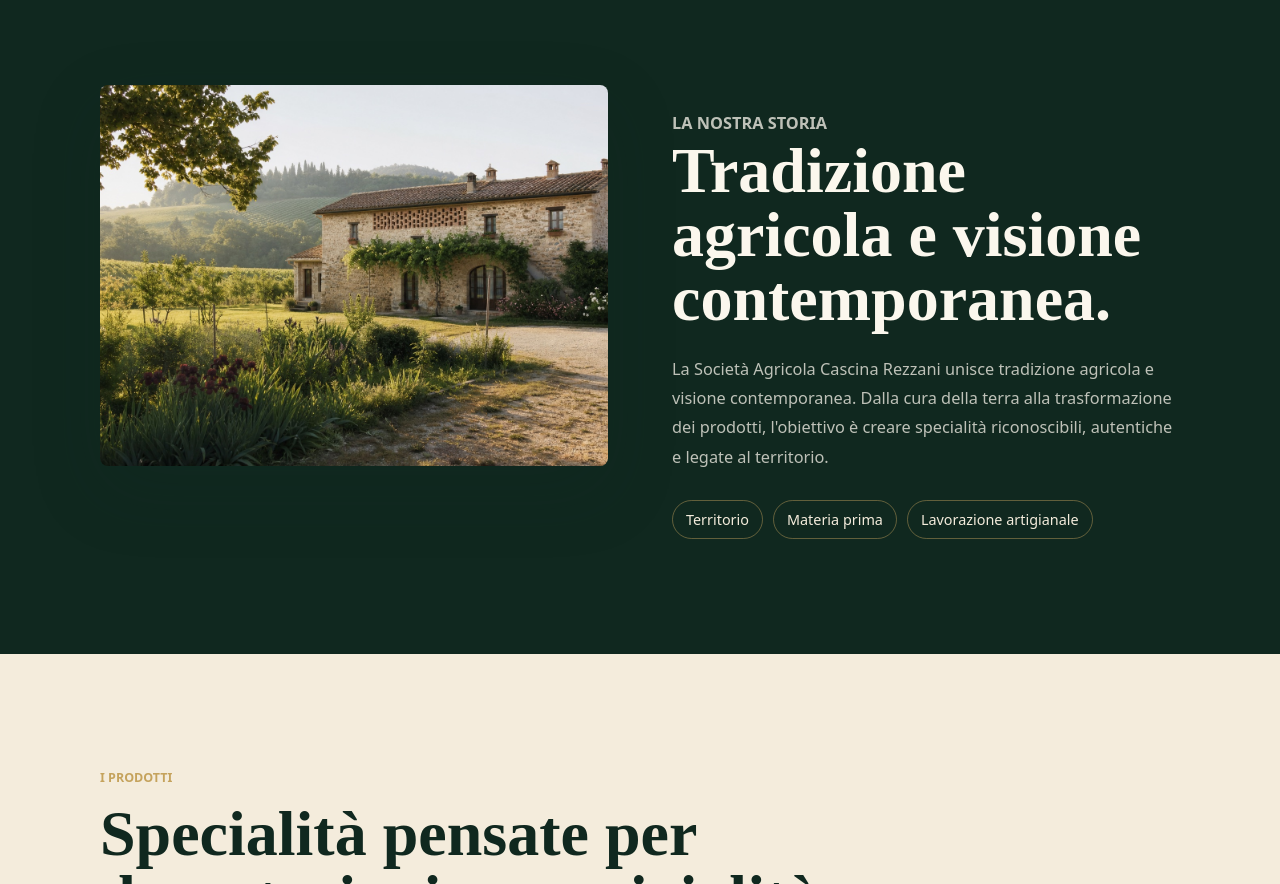
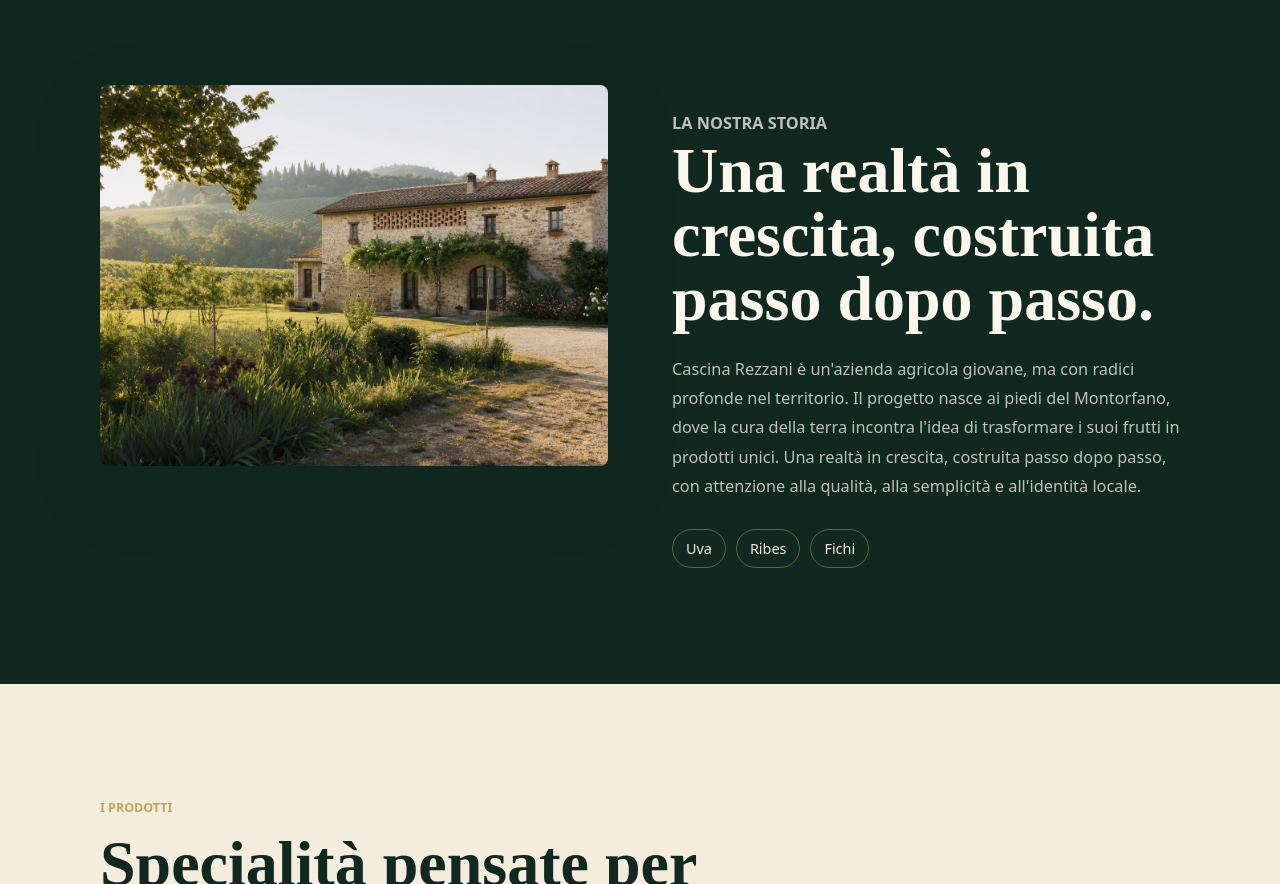
Before and after one commit to caravaggipaolo1-max/cascina-rezzani, a Next.js app: page / in a window 1280 px wide. Shown: the part 2060-2944 px from the top of the page. Built offline with nearby package versions, Linux system fonts and the light colour scheme; no server answers.

Commit message:
Aggiornamento sito

```diff
--- a/src/components/StorySection.tsx
+++ b/src/components/StorySection.tsx
@@ -1,6 +1,6 @@
 import Image from "next/image";
 
-const values = ["Territorio", "Materia prima", "Lavorazione artigianale"];
+const values = ["Uva", "Ribes", "Fichi"];
 
 export function StorySection() {
   return (
@@ -16,12 +16,16 @@
         </div>
         <div className="story-copy">
           <p className="eyebrow">La nostra storia</p>
-          <h2 id="story-title">Tradizione agricola e visione contemporanea.</h2>
+          <h2 id="story-title">
+            Una realtà in crescita, costruita passo dopo passo.
+          </h2>
           <p>
-            La Società Agricola Cascina Rezzani unisce tradizione agricola e
-            visione contemporanea. Dalla cura della terra alla trasformazione dei
-            prodotti, l'obiettivo è creare specialità riconoscibili, autentiche
-            e legate al territorio.
+            Cascina Rezzani è un'azienda agricola giovane, ma con radici
+            profonde nel territorio. Il progetto nasce ai piedi del Montorfano,
+            dove la cura della terra incontra l'idea di trasformare i suoi
+            frutti in prodotti unici. Una realtà in crescita, costruita passo
+            dopo passo, con attenzione alla qualità, alla semplicità e
+            all'identità locale.
           </p>
           <div className="values-list" aria-label="Valori aziendali">
             {values.map((value) => (
```
